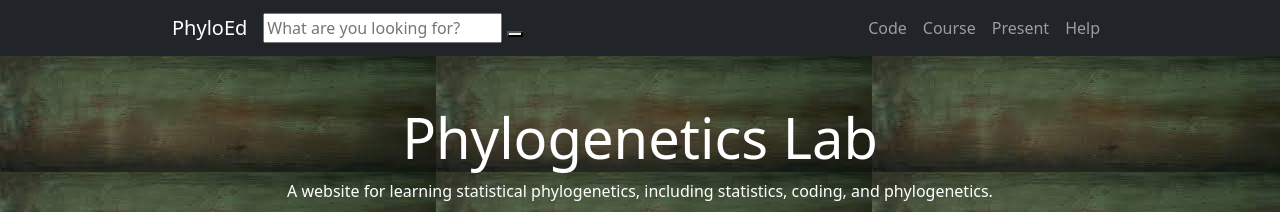
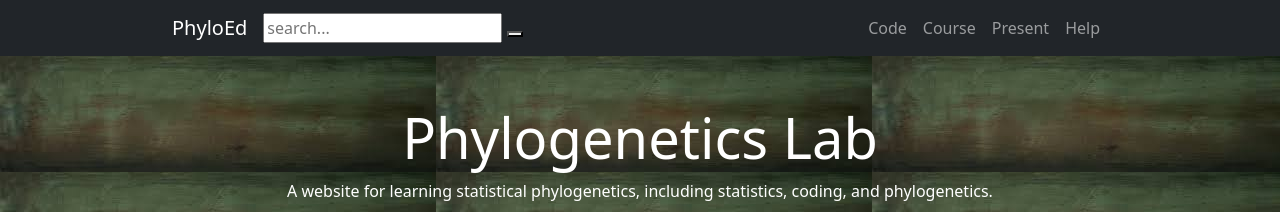
Before and after one commit to lliu1871/PhyEd, a Jekyll site: the page built from index.markdown, in a window 1280 px wide. Shown: the top 212 px of the page. Built offline with Jekyll 4.4.1, drawn with Linux system fonts in a browser that asks for light colours.

Commit message:
Update header.html

```diff
--- a/_includes/header.html
+++ b/_includes/header.html
@@ -12,9 +12,9 @@
       </button>
 
       <div class="search">
-          <input type="text" class="searchTerm" placeholder="What are you looking for?">
+          <input type="text" class="searchTerm" placeholder="search...">
           <button type="submit" class="searchButton">
-            <i class="fa fa-search"></i>
+            <i class="call made"></i>
          </button>
        </div>
 
```
